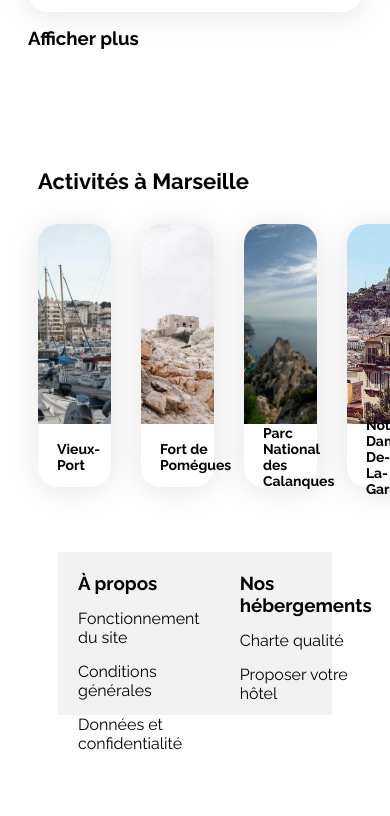
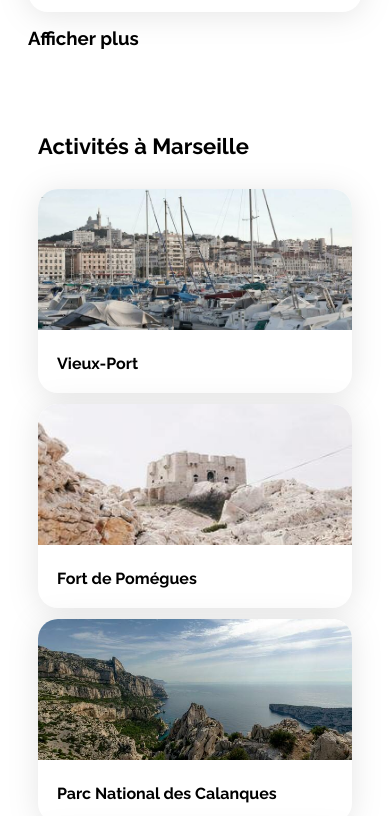
Before and after one commit to IdrissCisse/PROJET2OC, a plain HTML site: page index.html in a window 390 px wide. Shown: the part 2488-3304 px from the top of the page. Before the commit the page ends 3261 px from the top, so only its background shows below. Drawn offline with Linux system fonts and the light colour scheme.

Commit message:
Disposition de la section Activites à Marseille en version mobile

```diff
--- a/css/style.css
+++ b/css/style.css
@@ -712,4 +712,30 @@ footer {
     .hebergements-cards a {
         width: 100%;
     }
+
+    /* Activites à Marseille */
+    .activites {
+        margin-top: 0;
+        max-height: 965.02px;
+        width: 100%;
+    }
+
+    .activites-cards {
+        flex-direction: column;
+        gap: 15px;
+        max-height: 845px;
+    }
+
+    .activites-cards a {
+        width: 100%;
+        max-height: 200px;
+    }
+
+    .activites-cards img {
+        height: 141px;
+    }
+
+    .activites-cards .card-title {
+        font-size: 16px;
+    }
 }
```
